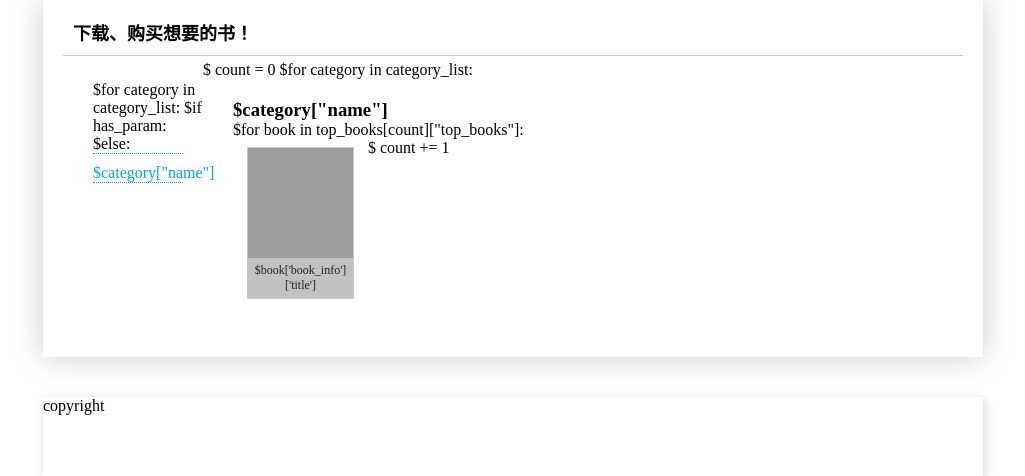
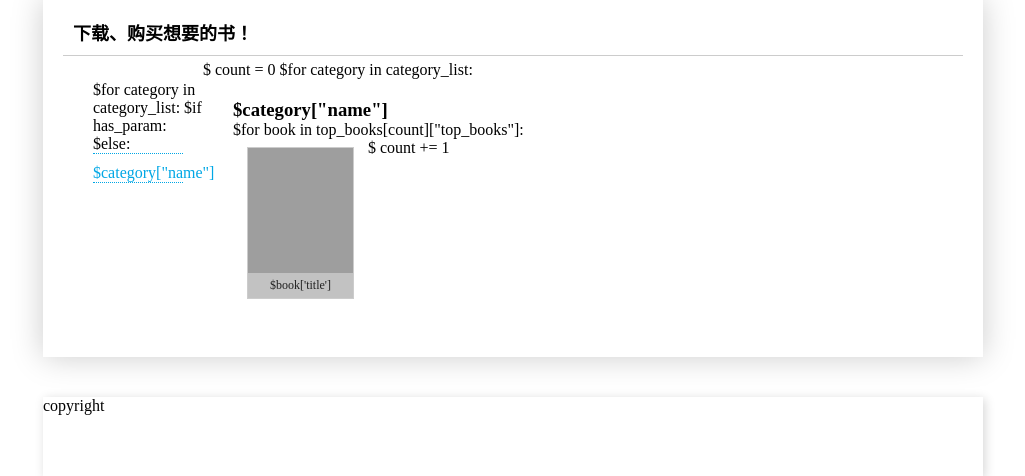
Before and after one commit to tuzkier/MyBookes, a Python web app: template web/templates/index.html in a window 1280 px wide. Shown: the part 84-560 px from the top of the page, without its empty margins (127-1152 px from the left). Run offline with Jinja, Linux system fonts and the light colour scheme; the template is opened without the code that fills it, so the values that code supplies are empty; grey boxes are pictures that could not be loaded.

Commit message:
对应数据修改

```diff
--- a/web/templates/index.html
+++ b/web/templates/index.html
@@ -46,7 +46,7 @@
 					<h3 class="category-title">$category["name"]</h3>
 					<ul>
 					$for book in top_books[count]["top_books"]:
-						<li><a href="/detail/$book['book_id']"><div class="book-item"><img src="$book['book_info']['image'].replace('\/','/')"><p class="book-title">$book['book_info']['title']</p></div></a></li>
+						<li><a href="/detail/$book['book_id']"><div class="book-item"><img src="$book['image']"><p class="book-title">$book['title']</p></div></a></li>
 					$ count += 1
 					</ul>
 					</div>
--- a/web/templates/index_category.html
+++ b/web/templates/index_category.html
@@ -51,7 +51,7 @@
 					<h3 class="category-title">$category_name</h3>
 					<ul>
 						$for book in books:
-							<li><a href="/detail/$book['book_id']"><div class="book-item"><img src="$book['book_info']['image'].replace('\/','/')"><p class="book-title">$book['book_info']['title']</p></div></a></li>
+							<li><a href="/detail/$book['book_id']"><div class="book-item"><img src="$book['image']"><p class="book-title">$book['title']</p></div></a></li>
 					</ul>
 					</div>
 			</div>
```
